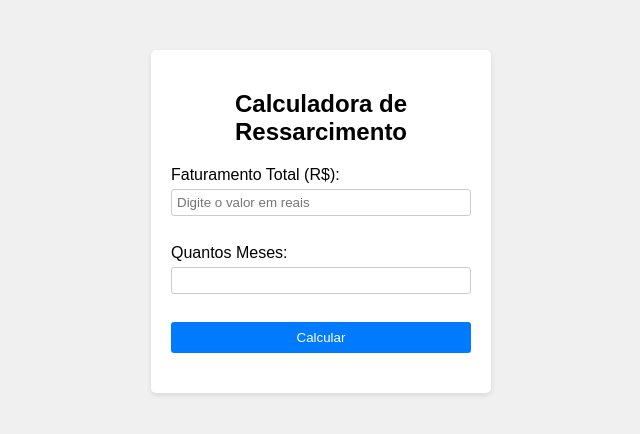
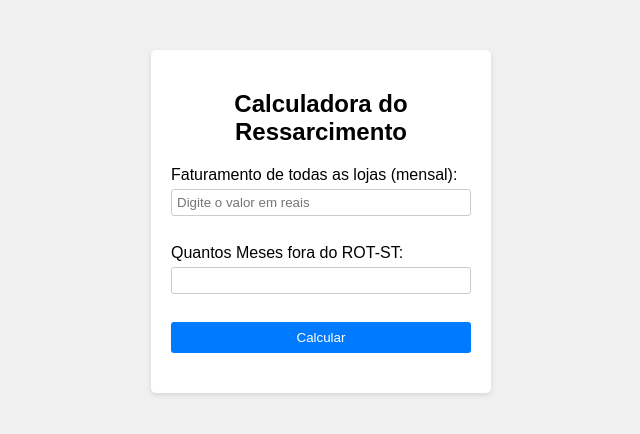
Before and after one commit to akiosantos/Calculadora-de-Ressarcimento, a plain HTML site: page index.html in a window 1280 px wide. Shown: the whole page, without its empty margins (319-959 px from the left). Drawn offline with Linux system fonts and the light colour scheme.

Commit message:
Update index.html
Mudando nomenclatura.

```diff
--- a/index.html
+++ b/index.html
@@ -3,17 +3,17 @@
 <head>
     <meta charset="UTF-8">
     <meta name="viewport" content="width=device-width, initial-scale=1.0">
-    <title>Calculadora de Ressarcimento</title>
+    <title>Calculadora do Ressarcimento</title>
     <link rel="stylesheet" href="styles.css">
 </head>
 <body>
     <div class="calculator">
-        <h2>Calculadora de Ressarcimento</h2>
+        <h2>Calculadora do Ressarcimento</h2>
         <form id="calc-form">
-            <label for="faturamento-total">Faturamento Total (R$):</label>
+            <label for="faturamento-total">Faturamento de todas as lojas (mensal):</label>
             <input type="text" id="faturamento-total" placeholder="Digite o valor em reais" required>
             <br>
-            <label for="meses">Quantos Meses:</label>
+            <label for="meses">Quantos Meses fora do ROT-ST:</label>
             <input type="number" id="meses" required>
             <br>
             <button type="button" onclick="calcularRessarcimento()">Calcular</button>
```
